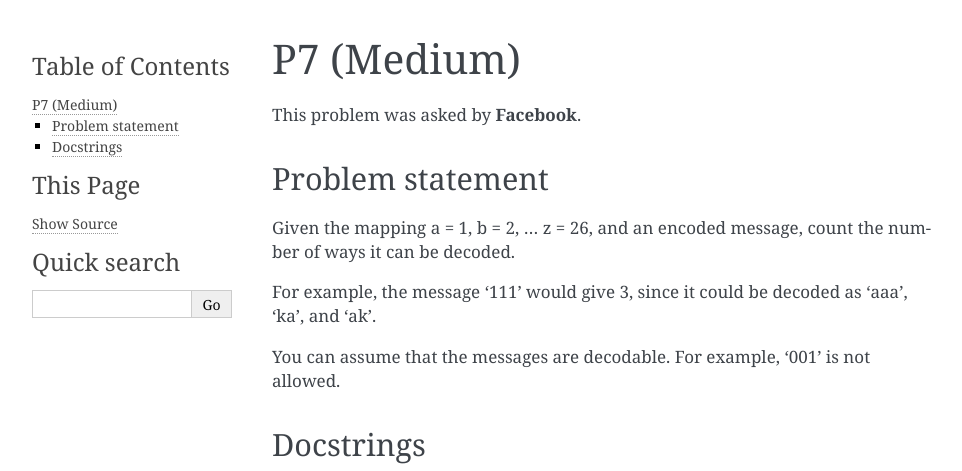
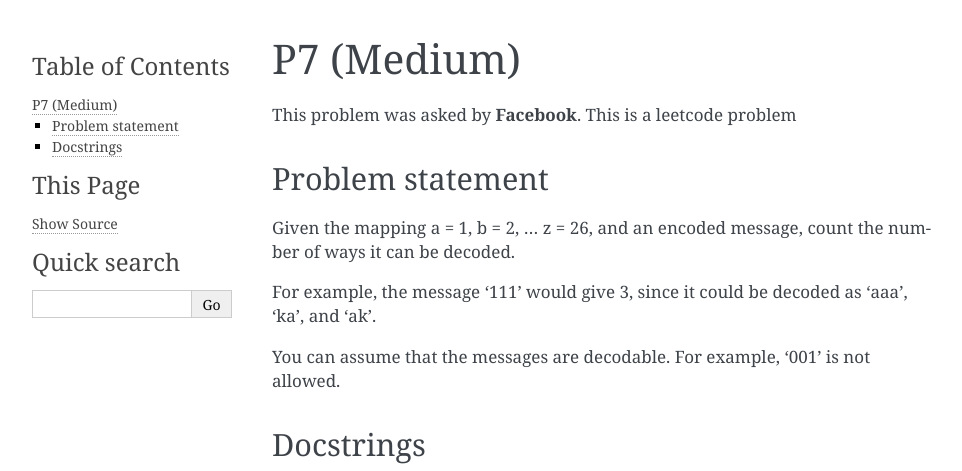
Before and after one commit to jiaowoshabi/dailycoding, a Sphinx documentation site: the page built from docs/Problems/p7.rst, in a window 1280 px wide, cut to the strip 0-471 px from the top of the page. Shown: the whole strip, without its empty margins (148-1110 px from the left). Built offline with Sphinx 7.4.7, drawn with Linux system fonts in a browser that asks for light colours; pages that are not in the unit, such as notebooks, are missing from menus.

Commit message:
add p7 prob stat

```diff
--- a/docs/Problems.rst
+++ b/docs/Problems.rst
@@ -10,3 +10,6 @@ Problems
    Problems/p4.rst
    Problems/p5.rst
    Problems/p6.rst
+   Problems/p7.rst
+   Problems/p8.rst
+   Problems/p24.rst
--- a/docs/Problems/p7.rst
+++ b/docs/Problems/p7.rst
@@ -1,7 +1,7 @@
 P7 (Medium)
 =========
 
-This problem was asked by **Facebook**.
+This problem was asked by **Facebook**. This is a leetcode problem
 
 =================
 Problem statement
```
